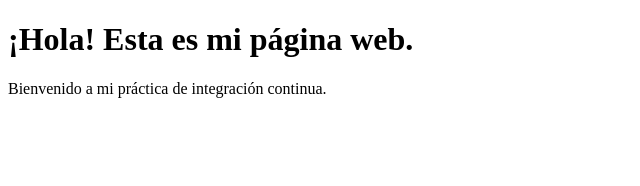
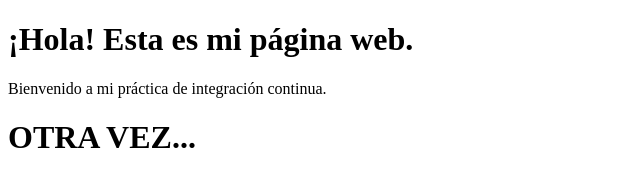
Before and after one commit to EMS772/P1surge, a plain HTML site: page index.html in a window 1280 px wide. Shown: the whole page, without its empty margins (0-640 px from the left). Drawn offline with Linux system fonts and the light colour scheme.

Commit message:
Update index.html

```diff
--- a/index.html
+++ b/index.html
@@ -6,5 +6,7 @@
 <body>
     <h1>¡Hola! Esta es mi página web.</h1>
     <p>Bienvenido a mi práctica de integración continua.</p>
+        <h1>OTRA VEZ...</h1>
+
 </body>
 </html>
```
